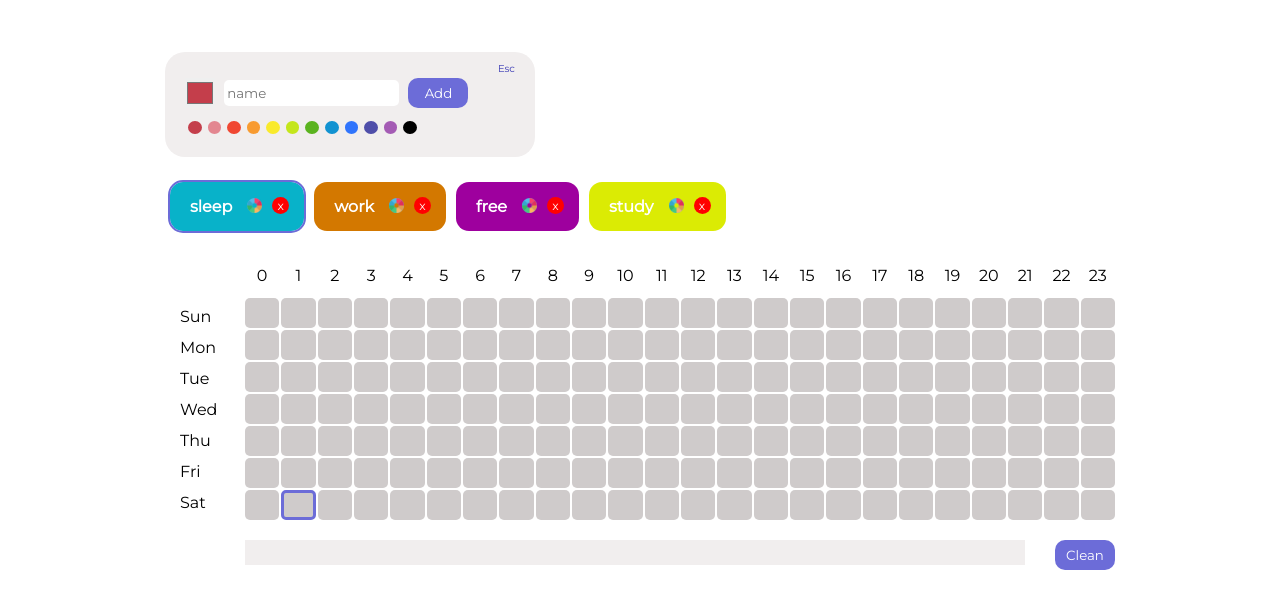
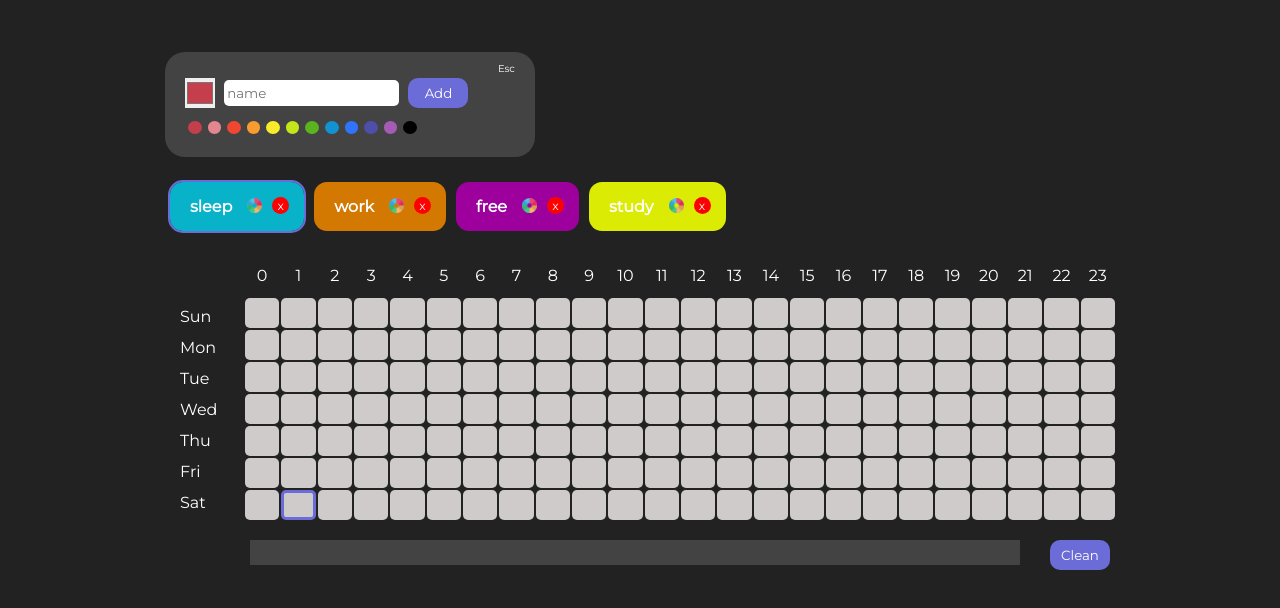
Before and after one commit to alejandroBarua/js-time-planner, a plain HTML site: page index.html in a window 1280 px wide. Both pictures are taken after a click on the item "Mode Dark". Shown: the part 88-696 px from the top of the page. Drawn offline with Linux system fonts and the light colour scheme.

Commit message:
se agrego modo oscuro

```diff
--- a/index.html
+++ b/index.html
@@ -23,21 +23,19 @@
             </div>
             <nav>
                 <ul>
-                    <li class="add-menu btnActive active">Add Task</li>
+                    <li class="addTask-btn btnActive active">Add Task</li>
                     <li class="trick select-trick btnActive active">fast</li>
-                    <li class="hover">Back</li>
-                    <li class="hover">Delete All</li>
-                    <li class="dark-menu btnActive">Mode Dark</li>
+                    <li class="back-btn hover">Back</li>
+                    <li class="deleteAll-btn hover">Delete All</li>
+                    <li class="dark-btn btnActive">Mode Dark</li>
                 </ul>
             </nav>
         </div>
     </header>
 
 
-
-    <div>
-        <div class="AddTask page">
-            <div>
+    <div class="container page">
+        <div class="addTask">
             <div>
                 <p class="escape">Esc</p>
                 <input type="color" class="color-input" value="#c43e4b">
@@ -49,23 +47,22 @@
 
             </div>
         </div>
-        </div>
 
-        <div class="list-task page">
+        <div class="list-task">
 
         </div>
 
-        <div class="container page">
+        <div class="container-table">
 
             <div class="days">
                 <ul>
-                    <li class="sun day">Sun</li>
-                    <li class="mon day">Mon</li>
-                    <li class="tue day">Tue</li>
-                    <li class="wed day">Wed</li>
-                    <li class="thu day">Thu</li>
-                    <li class="fri day">Fri</li>
-                    <li class="sat day">Sat</li>
+                    <li class="sun">Sun</li>
+                    <li class="mon">Mon</li>
+                    <li class="tue">Tue</li>
+                    <li class="wed">Wed</li>
+                    <li class="thu">Thu</li>
+                    <li class="fri">Fri</li>
+                    <li class="sat">Sat</li>
                 </ul>
             </div>
 
@@ -283,7 +280,7 @@
             </div>
         </div>
 
-        <div class="div-now page">
+        <div class="div-now">
             <div class="now">
                 <h2></h2>
             </div>
--- /dev/null
+++ b/js/dark.js
@@ -0,0 +1,46 @@
+export default function dark() {
+
+    const $dark = document.querySelector(".dark-btn"),
+        $body = document.querySelector("body"),
+        $addTask = document.querySelector(".addTask"),
+        $escape = document.querySelector(".escape"),
+        $now = document.querySelector(".now");
+
+    const lightMode = () => {
+        $body.classList.remove("body-dark");
+        $addTask.classList.remove("mode-dark");
+        $escape.classList.remove("mode-dark");
+        $now.classList.remove("mode-dark");
+        localStorage.setItem("theme", "light");
+    };
+
+    const darkMode = () => {
+        $body.classList.add("body-dark");
+        $addTask.classList.add("mode-dark");
+        $escape.classList.add("mode-dark");
+        $now.classList.add("mode-dark");
+        localStorage.setItem("theme", "dark");
+    };
+
+    $dark.addEventListener("click", e => {
+
+        if($dark.classList.contains("active")){
+            lightMode();
+        }
+        else{
+            darkMode();
+        }
+
+    });
+
+     document.addEventListener("DOMContentLoaded", e => {
+
+        if(localStorage.getItem("theme") === null) localStorage.setItem("theme", "light");
+        if(localStorage.getItem("theme") === "light") lightMode();
+        if(localStorage.getItem("theme") === "dark") {
+            $dark.classList.add("active");
+            darkMode()};
+
+    });
+
+}
--- a/js/main.js
+++ b/js/main.js
@@ -8,6 +8,7 @@ import defaultColors from "./defaultColors.js";
 import trick from "./trick.js";
 import edit from "./edit.js";
 import btnActive from "./btnActive.js";
+import dark from "./dark.js";
 
 export function colorSelector($div) {
 
@@ -36,6 +37,7 @@ document.addEventListener("DOMContentLoaded", e => {
     trick();
 });
 
+dark();
 pointTime();
 defaultTask();
 const $input = document.querySelector(".name-input");
--- a/js/select.js
+++ b/js/select.js
@@ -232,8 +232,8 @@ export default function selectBlock() {
                             }
                         }
                         $first.classList.remove("first");
-                        let $back = document.querySelector(".back");
-                        $back.classList.remove("back-none");
+                        //let $back = document.querySelector(".back");
+                        //$back.classList.remove("back-none");
                     }
                 }
 
--- a/styles.css
+++ b/styles.css
@@ -20,8 +20,14 @@ body {
   background-color: white;
 }
 
+.body-dark {
+  background-color: var(--dark-color);
+  color: white;
+}
+
 .page {
   margin: auto;
+  margin-bottom: 20px;
   max-width: 950px;
   width: 80%;
 }
@@ -76,7 +82,7 @@ nav ul li {
   border-radius: 5px;
 }
 
-.AddTask > div {
+.addTask {
   margin-bottom: 50px;
   padding: 20px;
   background-color: var(--light-color);
@@ -147,6 +153,8 @@ nav ul li {
   font-weight: bold;
   position: relative;
   top: -30px;
+  display: flex;
+  flex-wrap: wrap;
 }
 
 .list-task > div {
@@ -154,7 +162,6 @@ nav ul li {
   margin: 5px;
   padding: 15px 20px;
   border-radius: 13px;
-  float: left;
   display: flex;
 }
 
@@ -195,8 +202,7 @@ nav ul li {
 
 /* container -> days, hours, blocks*/
 
-.container {
-  color: black;
+.container-table {
   display: grid;
   grid-template-columns: 80px 1fr;
 }
@@ -207,9 +213,6 @@ nav ul li {
 
 .days ul li {
   padding: 6px 0px;
-}
-
-.day {
   width: 37px;
   position: relative;
   left: 15px;
@@ -262,3 +265,8 @@ nav ul li {
 .now h2 {
   font-size: 20px;
 }
+
+.mode-dark {
+  background-color: var(--dark-second-color);
+  color: white;
+}
```
Lines whose indentation alone changed are shown as unchanged.
